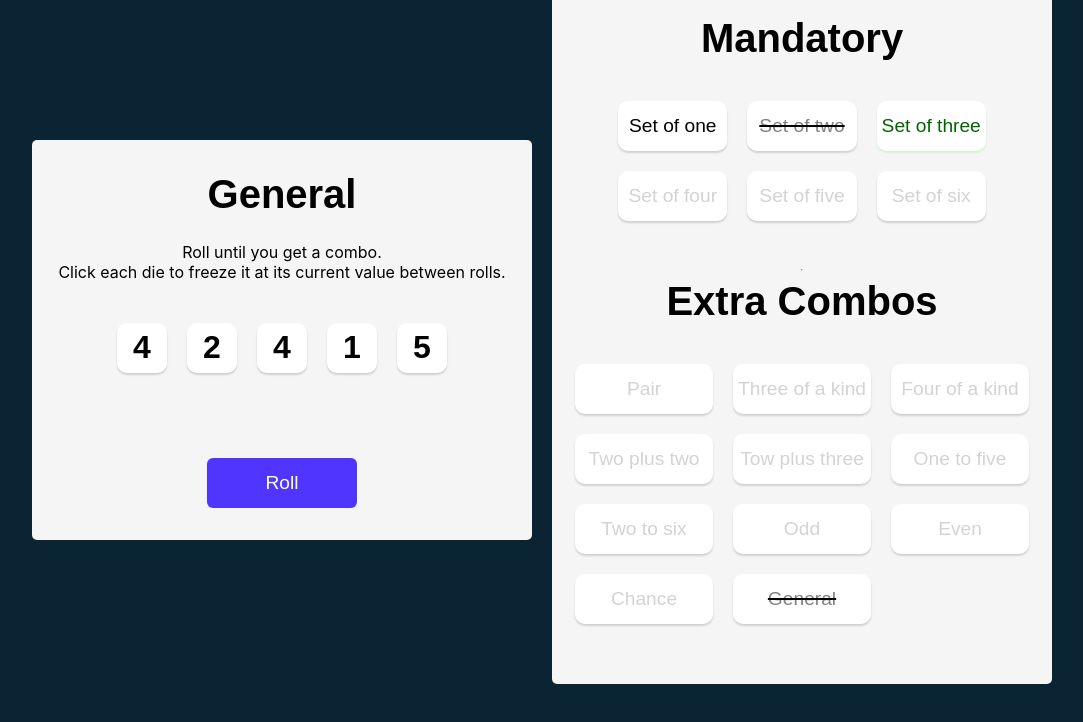
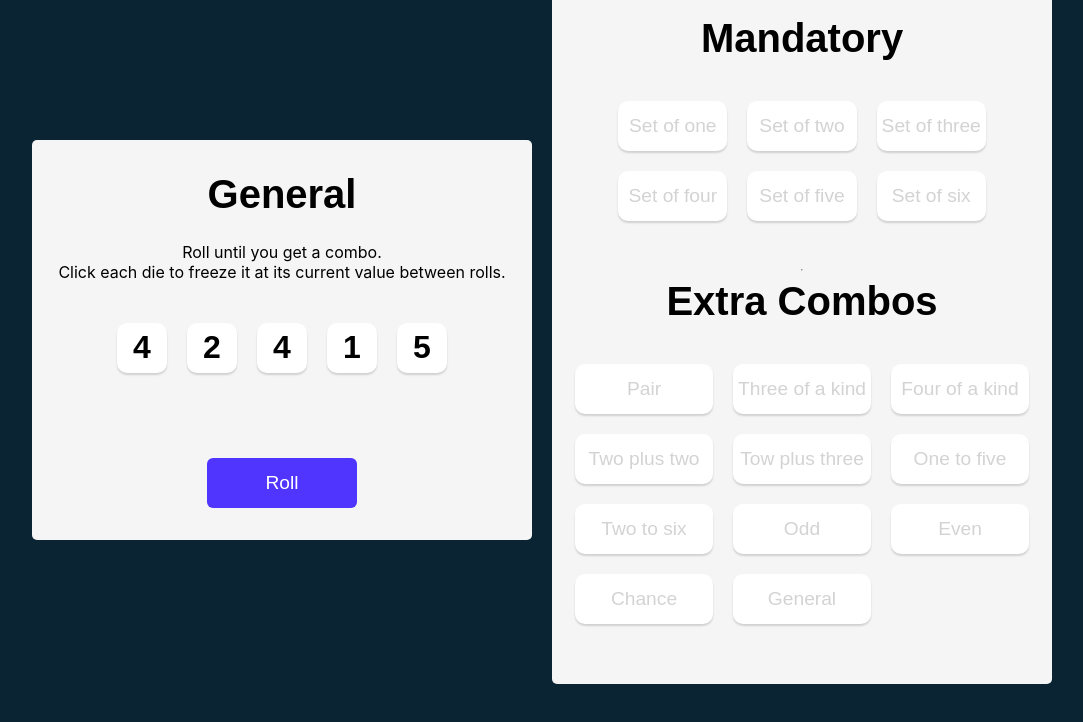
Before and after one commit to Axxxll/react-tenzies-game, a React (Vite) app: page / in a window 1280 px wide. Shown: the top 722 px of the page, without its empty margins (98-1181 px from the left). Built offline with nearby package versions, Linux system fonts and the light colour scheme.

Commit message:
Adding the checkForManadotyCombos

```diff
--- a/src/App.tsx
+++ b/src/App.tsx
@@ -1,10 +1,11 @@
-import { useState } from 'react'
+import { useEffect, useState } from 'react'
 import { nanoid } from 'nanoid'
 
 import getCombinations from './shared/getCombinations'
 import type DieT from './shared/die.type'
 import Die from './components/Die'
 import Combinations from './components/Combinations'
+import { comboState } from './shared/comboState.enum'
 
 
 function App() {
@@ -49,6 +50,34 @@ function App() {
   }
 
 
+  useEffect(() => {
+    const mandatoryCombo = Object.keys(combinations.mandatory).find(checkForMandatoryCombination)
+
+    if (mandatoryCombo) {
+      setCombinations(prevCombo => {
+
+        return {
+          ...prevCombo,
+          mandatory: {
+            ...prevCombo.mandatory,
+            [mandatoryCombo as keyof typeof combinations.mandatory]: comboState.CanBeUsed
+          }
+        }
+      })
+    }
+
+    console.log(combinations)
+  }, [dice])
+
+
+  function checkForMandatoryCombination(condition: string, index: number): boolean {
+
+    const value = index + 1
+
+    return dice.filter(die => die.value === value).length >= 3
+  }
+
+
   return (
     <>
       <div className='container'>
--- a/src/shared/getCombinations.tsx
+++ b/src/shared/getCombinations.tsx
@@ -3,9 +3,9 @@ import { comboState } from "./comboState.enum";
 export default function getCombinations() {
     return {
         mandatory: {
-            setOfOne: comboState.CanBeUsed,
-            setOfTwo: comboState.Scrached,
-            setOfThree: comboState.Used,
+            setOfOne: comboState.NotUsed,
+            setOfTwo: comboState.NotUsed,
+            setOfThree: comboState.NotUsed,
             setOfFour: comboState.NotUsed,
             setOfFive: comboState.NotUsed,
             setOfSix: comboState.NotUsed
@@ -21,7 +21,7 @@ export default function getCombinations() {
             odd: comboState.NotUsed,
             even: comboState.NotUsed,
             chance: comboState.NotUsed,
-            general: comboState.Scrached
+            general: comboState.NotUsed
         }
     }
 }
```
